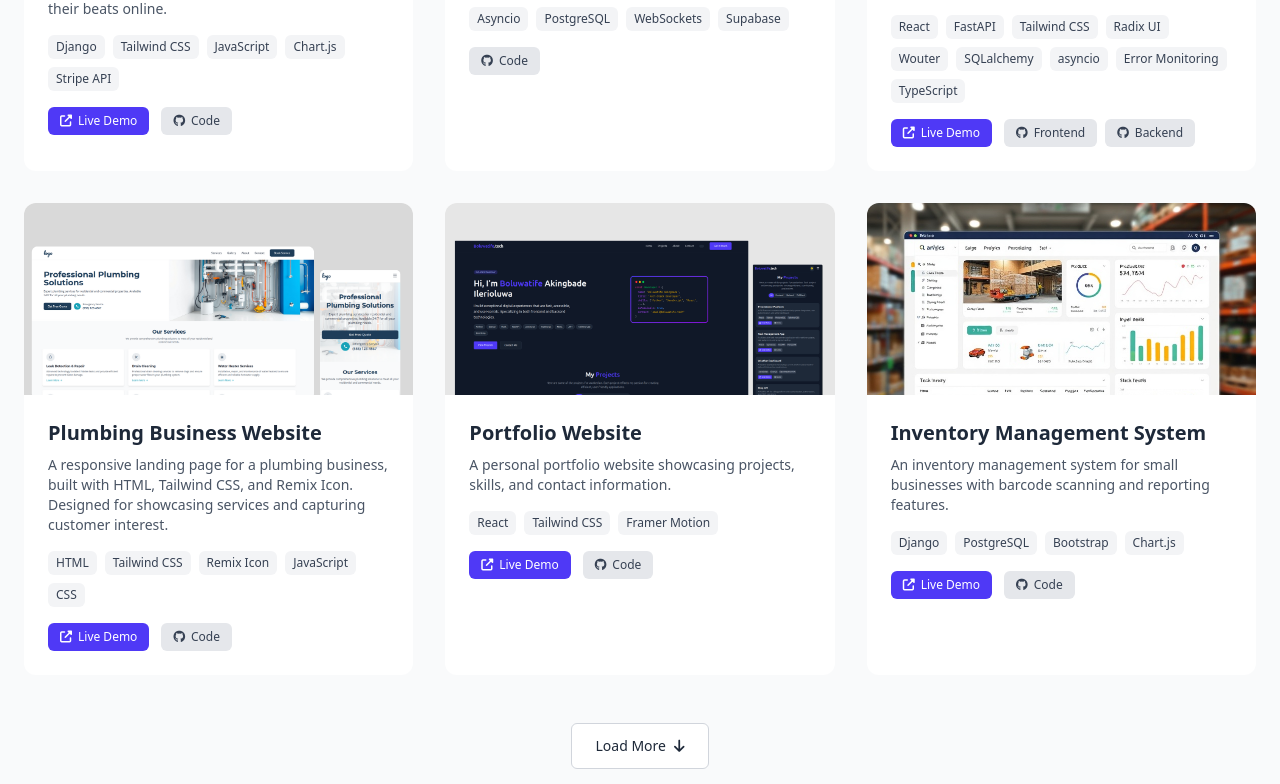
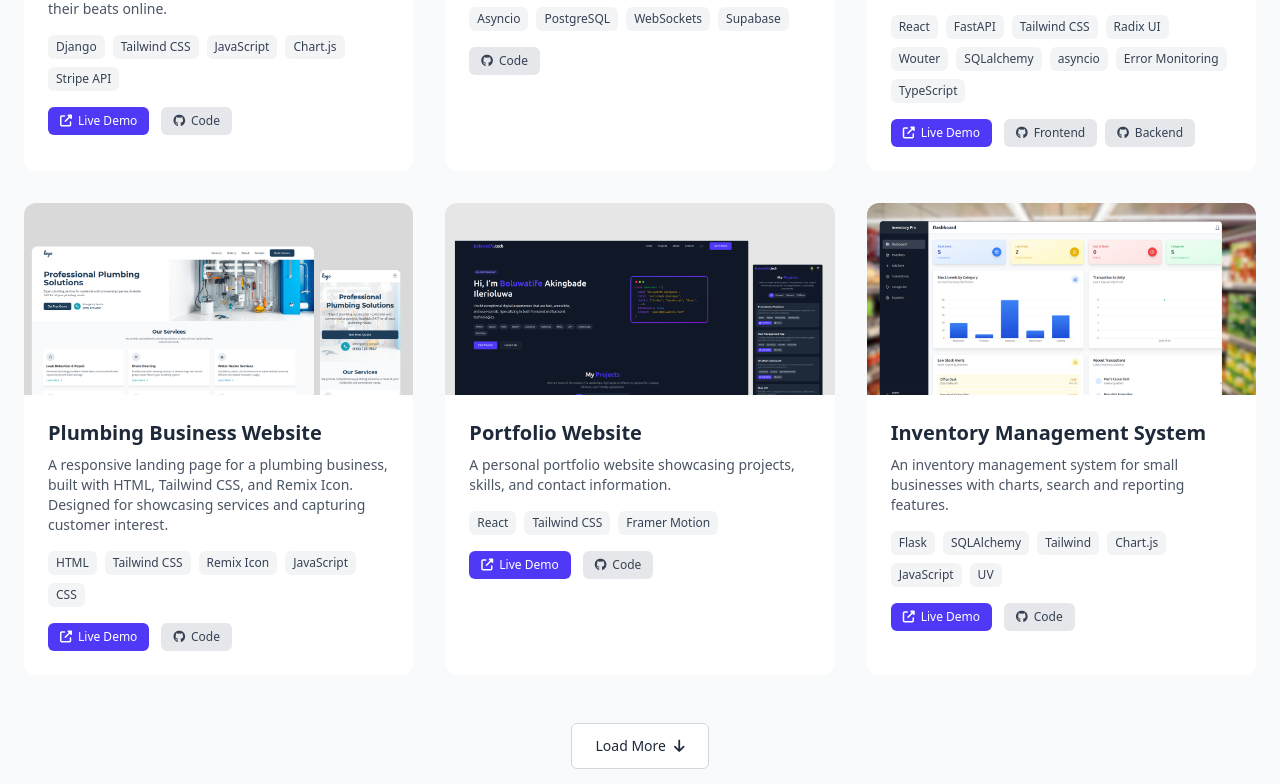
Before and after one commit to boluwatife-py/Portfolio, a React (Vite) app: page / in a window 1280 px wide. Shown: the part 1335-2119 px from the top of the page. Built offline with nearby package versions, Linux system fonts and the light colour scheme.

Commit message:
Updated product data

```diff
--- a/src/components/Hero/Hero.tsx
+++ b/src/components/Hero/Hero.tsx
@@ -43,6 +43,7 @@ function Hero({ darkMode }: HeroProps) {
                 "JavaScript",
                 "TypeScript",
                 "React",
+                "Three.js",
                 "JWT",
                 "Tailwind CSS",
                 "Bootstrap",
--- a/src/data/project.ts
+++ b/src/data/project.ts
@@ -101,23 +101,30 @@ export const projects: Project[] = [
     id: 6,
     title: "Inventory Management System",
     description:
-      "An inventory management system for small businesses with barcode scanning and reporting features.",
-    image: "/images/inventory management system.jpg",
-    technologies: ["Django", "PostgreSQL", "Bootstrap", "Chart.js"],
-    liveLink: "https://example.com/inventory",
-    githubLink: "https://github.com/boluwatife/inventory",
+      "An inventory management system for small businesses with charts, search and reporting features.",
+    image: "/images/IMS.png",
+    technologies: [
+      "Flask",
+      "SQLAlchemy",
+      "Tailwind",
+      "Chart.js",
+      "JavaScript",
+      "UV",
+    ],
+    liveLink: "http://softtouch.pythonanywhere.com/",
+    githubLink: "https://github.com/boluwatife-py/Inventory-Management-System",
     category: "fullstack",
   },
   {
     id: 7,
-    title: "Social Media API",
+    title: "3D eCommerce Product Page",
     description:
-      "A backend API for a social media platform with features like posts, comments, likes, and user profiles.",
-    image: "/images/social media api.jpg",
-    technologies: ["Python", "FastAPI", "MongoDB", "JWT"],
-    liveLink: "https://example.com/socialmediaapi",
-    githubLink: "https://github.com/boluwatife/socialmediaapi",
-    category: "backend",
+      "A modern eCommerce product page that displays items in a VR-like 3D environment using HTML, CSS, JavaScript, and Three.js. Designed to give users a realistic, interactive view of products directly in the browser.",
+    image: "/images/ecommerce3d.png",
+    technologies: ["HTML", "CSS", "JavaScript", "Three.js"],
+    liveLink: "https://ecommerce-product.boluwatife.tech/",
+    githubLink: "https://github.com/boluwatife-py/3d-product-page-three-js",
+    category: "frontend",
   },
   {
     id: 8,
```
Also changed, not shown: public/images/IMS.png (added), public/images/ecommerce3d.png (added).
